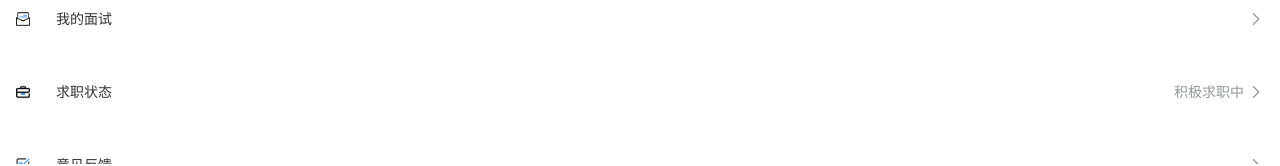
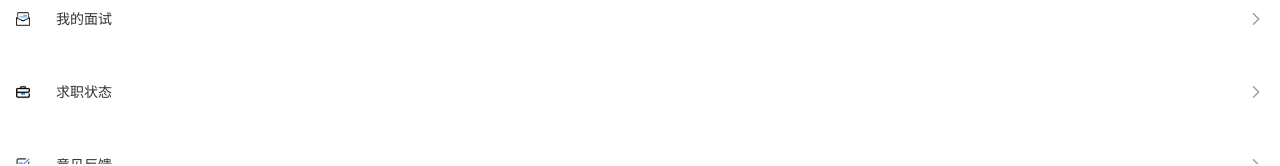
Before and after one commit to bo-ddd/bys-h5, a Vue app: page /mine in a window 1280 px wide. Shown: the part 557-723 px from the top of the page. Built offline with nearby package versions, Linux system fonts and the light colour scheme.

Commit message:
Configure Routes

```diff
--- a/src/router/index.ts
+++ b/src/router/index.ts
@@ -31,10 +31,65 @@ const router = createRouter({
       ]
     },
     {
+      // 创建简历
+      path:"/createResume",
+      name:"createResume",
+      component:() => import('@/views/createResume/CreateResume.vue')
+    },
+    {
+      //  附件简历
+      path:"/appendixResume",
+      name:"appendixResume",
+      component:() => import('@/views/appendixResume/AppendixResume.vue')
+    },
+    {
+      // 职业测评 未完成测评
+      path:"/evaluation",
+      name:"evaluation",
+      component:() => import('@/views/evaluation/EvaluationView.vue')
+    },
+    {
+      // 职业测评 去测评页面
+      path:"/question",
+      name:"question",
+      component:() => import('@/views/evaluation/QuestionView.vue')
+    },
+    {
+      // 投递反馈
       path:"/deliveryfeedback",
       name:"deliveryfeedback",
       component:() => import('@/views/deliveryfeedback/deliveryfeedback.vue')
-    }
+    },
+    {
+      // 我的收藏
+      path:"/collection",
+      name:"collection",
+      component:() => import('@/views/collection/CollectionView.vue')
+    },
+    {
+      // 我的面试
+      path:"/inter",
+      name:"inter",
+      component:() => import('@/views/inter/InterView.vue')
+    },
+    {
+      // 求职状态
+      path:"/jobStatus",
+      name:"jobStatus",
+      component:() => import('@/views/jobStatus/JobStatusView.vue')
+    },
+    {
+      // 意见反馈
+      path:"/feedBack",
+      name:"feedBack",
+      component:() => import('@/views/feedBack/feedBack.vue')
+    },
+    {
+      // 站点设置
+      path:"/siteSettings",
+      name:"siteSettings",
+      component:() => import('@/views/siteSettings/SiteSettings.vue')
+    },
   ]
 })
 
--- /dev/null
+++ b/src/views/appendixResume/AppendixResume.vue
@@ -0,0 +1,10 @@
+<template>
+    <div>
+
+    </div>
+</template>
+
+
+<style lang="scss" scoped>
+
+</style>
--- /dev/null
+++ b/src/views/createResume/CreateResume.vue
@@ -0,0 +1,10 @@
+<template>
+    <div>
+
+    </div>
+</template>
+
+
+<style lang="scss" scoped>
+
+</style>
--- a/src/views/mine/MineView.vue
+++ b/src/views/mine/MineView.vue
@@ -14,58 +14,11 @@
     </header>
     <!-- list -->
     <main>
-      <van-cell center :border="false" class="mt-20" value="" is-link>
+      <van-cell center :border="false" class="mt-20" v-for="item in list"
+       :key="item.id" :value="item.value" is-link :to="item.link">
         <template #title>
-          <van-icon :name="parseAssetFile('icon-resume.png')" is-link to="" />
-          <span class="custom-title">请创建简历</span>
-        </template>
-      </van-cell>
-      <van-cell :border="false" class="mt-20" value="上传附件简历/作品集" is-link>
-        <template #title>
-          <van-icon :name="parseAssetFile('icon-file.png')" is-link to="" />
-          <span class="custom-title">附件简历</span>
-        </template>
-      </van-cell>
-      <van-cell :border="false" class="mt-20" value="" is-link>
-        <template #title>
-          <van-icon :name="parseAssetFile('icon-occupation.png')" is-link to="" />
-          <span class="custom-title">职业测评</span>
-        </template>
-      </van-cell>
-      <van-cell :border="false" class="mt-20" value="" is-link>
-        <template #title>
-          <van-icon :name="parseAssetFile('icon-delivery.png')" is-link to="" />
-          <span class="custom-title">投递反馈</span>
-        </template>
-      </van-cell>
-      <van-cell :border="false" class="mt-20" value="" is-link>
-        <template #title>
-          <van-icon :name="parseAssetFile('icon-collection.png')" is-link to="" />
-          <span class="custom-title">我的收藏</span>
-        </template>
-      </van-cell>
-      <van-cell :border="false" class="mt-20" value="" is-link>
-        <template #title>
-          <van-icon :name="parseAssetFile('icon-interview.png')" is-link to="" />
-          <span class="custom-title">我的面试</span>
-        </template>
-      </van-cell>
-      <van-cell :border="false" class="mt-20" value="积极求职中" is-link>
-        <template #title>
-          <van-icon :name="parseAssetFile('icon-job.png')" is-link to="" />
-          <span class="custom-title">求职状态</span>
-        </template>
-      </van-cell>
-      <van-cell :border="false" class="mt-20" value="" is-link>
-        <template #title>
-          <van-icon :name="parseAssetFile('icon-opinion.png')" is-link to="" />
-          <span class="custom-title">意见反馈</span>
-        </template>
-      </van-cell>
-      <van-cell :border="false" class="mt-20" value="北京理工大学" is-link>
-        <template #title>
-          <van-icon :name="parseAssetFile('icon-site.png')" is-link to="" />
-          <span class="custom-title">站点设置</span>
+          <van-icon :name="parseAssetFile(item.icon)" />
+          <span class="custom-title">{{item.title}}</span>
         </template>
       </van-cell>
     </main>
@@ -84,6 +37,73 @@
 
 <script setup lang="ts">
 import { parseAssetFile } from '@/assets/util';
+
+let list = [
+  {
+    id:1,
+    title:'请创建简历',
+    value:'',
+    link:'/createResume',
+    icon:'icon-resume.png',
+  },
+  {
+    id:2,
+    title:'附件简历',
+    value:'上传附件简历/作品集',
+    link:'/appendixResume',
+    icon:'icon-file.png',
+  },
+  {
+    id:3,
+    title:'职业测评',
+    value:'',
+    link:'/evaluation',
+    icon:'icon-occupation.png',
+  },
+  {
+    id:4,
+    title:'投递反馈',
+    value:'',
+    link:'/deliveryfeedback',
+    icon:'icon-delivery.png',
+  },
+  {
+    id:5,
+    title:'我的收藏',
+    value:'',
+    link:'/collection',
+    icon:'icon-collection.png',
+  },
+  {
+    id:6,
+    title:'我的面试',
+    value:'',
+    link:'/inter',
+    icon:'icon-interview.png',
+  },
+  {
+    id:7,
+    title:'求职状态',
+    value:'',
+    link:'/jobStatus',
+    icon:'icon-job.png',
+  },
+  {
+    id:8,
+    title:'意见反馈',
+    value:'',
+    link:'/feedBack',
+    icon:'icon-opinion.png',
+  },
+  {
+    id:9,
+    title:'站点设置',
+    value:'',
+    link:'/siteSettings',
+    icon:'icon-site.png',
+  },
+]
+
 </script>
 
 <style lang="scss" scoped>
```
Also changed, not shown: src/views/feedBack/feedbackType.vue (+4 -4 lines), src/views/collection/CollectionView.vue (added), src/views/inter/InterView.vue (added), src/views/jobStatus/JobStatusView.vue (added).
